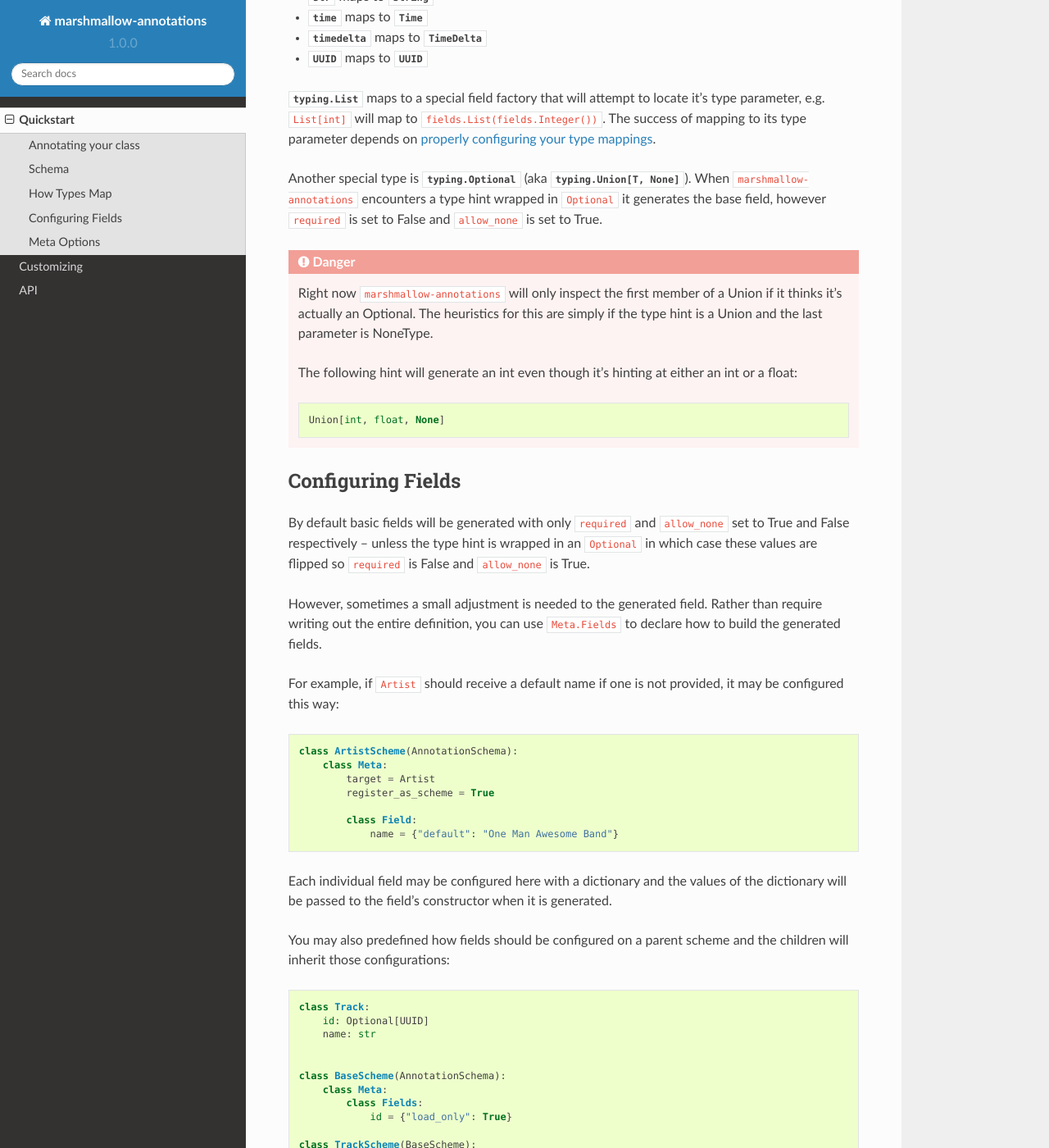
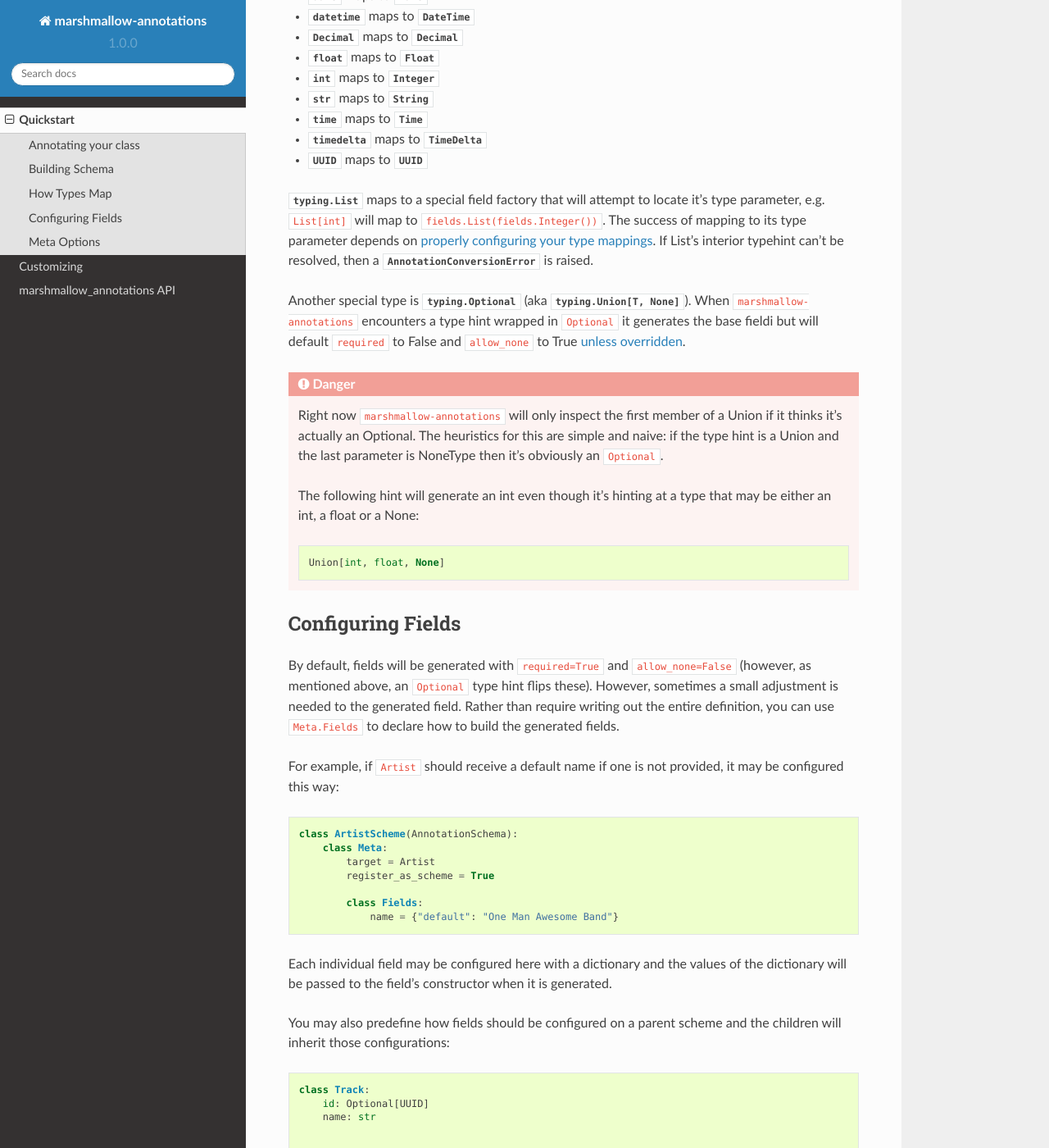
Before and after one commit to justanr/marshmallow-annotations, a Sphinx documentation site: the page built from docs/quickstart.rst, in a window 1280 px wide and 1400 px high, scrolled down 3029 px. Shown: the whole window at 82% size. Built offline with Sphinx 7.4.7 and the Read the Docs theme 2.0.0, drawn with Linux system fonts in a browser that asks for light colours; some of the changed text lies outside the part shown.

Commit message:
docs yo, docs

```diff
--- a/docs/conf.py
+++ b/docs/conf.py
@@ -44,6 +44,7 @@
     'sphinx.ext.viewcode',
     'sphinx_autodoc_annotation',
     'sphinxcontrib_trio',
+    'sphinx.ext.autosectionlabel'
 ]
 
 # Add any paths that contain templates here, relative to this directory.
--- a/docs/quickstart.rst
+++ b/docs/quickstart.rst
@@ -14,7 +14,7 @@
 Before we can make use of ``marshmallow-annotations`` we first need to annotate
 some classes::
 
-    import typing as t
+    from typing import List
 
     class Album:
         id: int
@@ -54,28 +54,32 @@
             albums: List[Album] = attr.ib(default=attr.Factory(list))
 
 
+
 With these classes defined, we can declare our schema.
 
 
 .. danger::
 
-    As Python 3.6, forward declarations do not properly work and will
-    cause much pain and suffering if they're used in conjunction with
-    ``marshmallow-annotations``, if an object needs to hold a reference
-    to a property that is the same type of itself (or, for example, a
-    collection of those objects) or is attempting to "forward reference"
-    a class that doesn't exist yet, an exception will be thrown when
-    type annotations are gathered.
+    Until Python 3.6.5, evaluation of forward declarations with
+    :func:`typing.get_type_hints` -- the method that ``marshmallow-annotations``
+    uses to gather hints -- did not work properly. If you are using a class
+    that has a forward reference to either itself or a class not yet defined,
+    it will fail when used with ``marshmallow-annotations``.
 
-    For the time being, these references **must** be manually mapped.
+    For these classes, it is recommended to not use this library with them
+    unless you are using 3.6.5+.
+
+    Additionally, ``marshmallow-annotations`` does not currently handle
+    forward references properly either and it is recommended to manually
+    map these fields when used.
 
 
-******
-Schema
-******
+***************
+Building Schema
+***************
 
 The most basic scheme with ``marshmallow-annotations`` is a Meta definition
-on the an :class:`~marshmallow.scheme.AnnotationSchema` subclass::
+on an :class:`~marshmallow.scheme.AnnotationSchema` subclass::
 
     from marshmallow_annotations import AnnotationSchema
 
@@ -114,7 +118,9 @@
 
 If you're curious what the ``register_as_scheme`` option does, this causes the
 generated scheme to become associated with the target type in the internal
-type mapping.
+type mapping and the type will be resolved to its scheme (e.g. in the above
+example, future references to ``Album`` in type hints will resolve to
+``AlbumScheme``).
 
 
 With the schema defined we can serialize our ``Artist`` and ``Album`` classes
@@ -168,21 +174,24 @@
 :class:`typing.List` maps to a special field factory that will attempt
 to locate it's type parameter, e.g. ``List[int]`` will map to
 ``fields.List(fields.Integer())``. The success of mapping to its type parameter
-depends on :ref:`properly configuring your type mappings <customizing>`.
+depends on :ref:`properly configuring your type mappings <customizing>`. If
+List's interior typehint can't be resolved, then a
+:class:`~marshmallow_annotations.exception.AnnotationConversionError` is raised.
 
 Another special type is :class:`typing.Optional` (aka :class:`typing.Union[T, None]`).
 When ``marshmallow-annotations`` encounters a type hint wrapped in ``Optional``
-it generates the base field, however ``required`` is set to False and ``allow_none``
-is set to True.
+it generates the base fieldi but will default ``required`` to False and
+``allow_none`` to True :ref:`unless overridden <Configuring Fields>`.
 
 .. danger::
 
     Right now ``marshmallow-annotations`` will only inspect the first member
     of a Union if it thinks it's actually an Optional. The heuristics for this
-    are simply if the type hint is a Union and the last parameter is NoneType.
+    are simple and naive: if the type hint is a Union and the last parameter
+    is NoneType then it's obviously an ``Optional``.
 
-    The following hint will generate an int even though it's hinting at either
-    an int or a float::
+    The following hint will generate an int even though it's hinting at a type
+    that may be either an int, a float or a None::
 
         Union[int, float, None]
 
@@ -191,30 +200,28 @@
 Configuring Fields
 ******************
 
-By default basic fields will be generated with only ``required`` and ``allow_none``
-set to True and False respectively -- unless the type hint is wrapped in an ``Optional``
-in which case these values are flipped so ``required`` is False and ``allow_none`` is True.
-
-However, sometimes a small adjustment is needed to the generated field. Rather than
-require writing out the entire definition, you can use ``Meta.Fields`` to declare
-how to build the generated fields.
-
+By default, fields will be generated with ``required=True`` and ``allow_none=False``
+(however, as mentioned above, an ``Optional`` type hint flips these). However,
+sometimes a small adjustment is needed to the generated field. Rather than
+require writing out the entire definition, you can use ``Meta.Fields`` to
+declare how to build the generated fields.
 
 For example, if ``Artist`` should receive a default name if one is not provided,
 it may be configured this way::
+
 
     class ArtistScheme(AnnotationSchema):
         class Meta:
             target = Artist
             register_as_scheme = True
 
-            class Field:
+            class Fields:
                 name = {"default": "One Man Awesome Band"}
 
 Each individual field may be configured here with a dictionary and the values
 of the dictionary will be passed to the field's constructor when it is generated.
 
-You may also predefined how fields should be configured on a parent scheme
+You may also predefine how fields should be configured on a parent scheme
 and the children will inherit those configurations::
 
 
```
Also changed, not shown: docs/api.rst (+4 -4 lines), docs/customizing.rst (+17 -8 lines).
